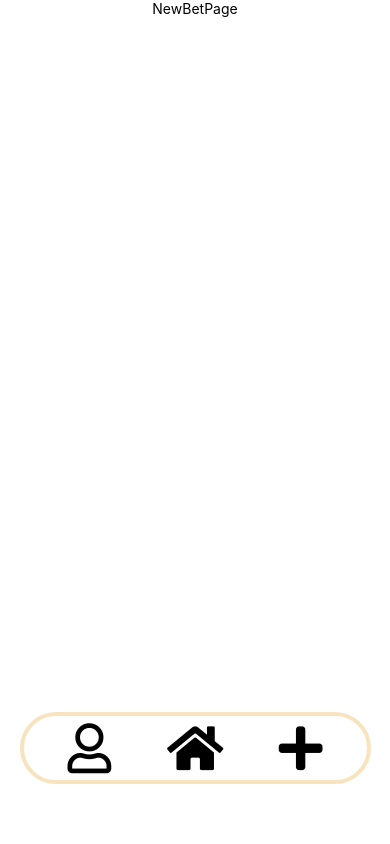
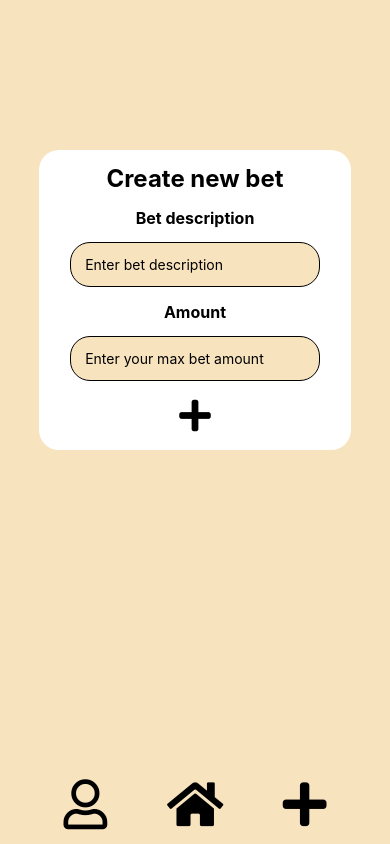
Before and after one commit to Aminager/imin, a React Native app: screen /NewBet in a window 390 px wide. Built offline with nearby package versions, Linux system fonts and the light colour scheme.

Commit message:
Added NewBetScreen

```diff
--- a/components/Bet.js
+++ b/components/Bet.js
@@ -43,10 +43,10 @@
 const styles = StyleSheet.create({
     item: {
         backgroundColor: '#F7E3BE',
-        padding: 15,
+        padding: "4.5%",
         justifyContent: 'space-between',
-        marginTop: 10,
-        marginBottom: 10,
+        marginTop: "2%",
+        marginBottom: "2%",
         borderRadius: 20,
         flexDirection: 'row',
         alignItems: 'center',
@@ -54,18 +54,14 @@
     },
     itemLeft: {
         flexDirection: 'row',
-        alignItems: 'center',
-        flexWrap: 'wrap'
     },
     itemRight: {
         flexDirection: 'row',
-        alignItems: 'center',
-        flexWrap: 'wrap'
     },
     imageOpacity : {
         borderRadius: 50,
-        height: 48,
-        width: 48,
+        height: "10%",
+        width: "10%",
     },
     betImage: {
         height: 48,
@@ -73,7 +69,8 @@
         borderRadius: 50,
     },
     itemText: {
-        marginLeft: 8,
+        marginLeft: '13%',
+        fontWeight: 'bold',
         maxWidth: '60%'
     },
     acceptOpacity: {
--- a/components/BottomNavBar.js
+++ b/components/BottomNavBar.js
@@ -1,10 +1,9 @@
-import React from "react";
+import React, { useState, useEffect } from "react";
 import {View, Text, TouchableOpacity, StyleSheet} from 'react-native';
 import Icon from 'react-native-vector-icons/FontAwesome5';
 
 
 const BottomNavBar = ({navigation}) => {
-
     return (
     <View style={styles.navbar}>
         <TouchableOpacity style={styles.barItem}
@@ -28,12 +27,10 @@
     navbar : {
         position: 'absolute',
         width: '90%',
-        bottom: 60,
+        bottom: '1%',
         flexDirection: 'row',
         justifyContent: 'space-between',
         alignItems: 'center',
-        borderColor: '#F7E3BE',
-        borderWidth: 4,
         borderRadius: 40,
         paddingHorizontal: '10%'
     },
--- a/components/HomeScreen.js
+++ b/components/HomeScreen.js
@@ -1,28 +1,34 @@
-import React from "react";
+import React, {useState} from "react";
 import { StatusBar } from 'expo-status-bar';
-import { StyleSheet, Text, View } from 'react-native';
+import { StyleSheet, Text, View, SafeAreaView, ScrollView} from 'react-native';
 import Bet from './Bet';
 import BottomNavBar from './BottomNavBar';
 
+const bets = require("../testBets.json").bets;
 
 const HomeScreen = ({navigation}) => {
+
+
   return (
-    <View style={styles.container}>
+  <SafeAreaView style={styles.container}>
 
-        <View style={styles.sectionWrapper}>
+      <ScrollView style={styles.sectionWrapper}>
           <Text style={styles.sectionTitle}>Open bets</Text>
 
           <View style={styles.bets}>
-            <Bet text={"A o V gör dumplings till middag o V gör dumplings till middag"} amount={20}/>
-            <Bet text={"Amin går till gymmet idag"} amount={50}/>
+            {
+              bets.map((bet, index) => {
+                return <Bet key={index} text={bet.text} amount={bet.amount} />
+              })
+            }
           </View>
 
-        </View>
+      </ScrollView>
 
       <BottomNavBar navigation={navigation}/>
 
       <StatusBar style="auto" />
-    </View>
+  </SafeAreaView>
   )
 }
 
@@ -33,9 +39,9 @@
     alignItems: 'center',
   },
   sectionWrapper: {
-    paddingTop: 80,
-    paddingHorizontal: 20,
-    alignItems: 'center',
+    paddingTop: "20%",
+    paddingHorizontal: "6%",
+    maxHeight: "91%"
   },
   sectionTitle: {
     fontSize: 24,
--- a/components/NewBetScreen.js
+++ b/components/NewBetScreen.js
@@ -1,25 +1,109 @@
-import React from "react";
+import React, { useEffect, useState } from "react";
 import { StatusBar } from 'expo-status-bar';
-import { StyleSheet, Text, View } from 'react-native';
+import { Text, KeyboardAvoidingView, StyleSheet, TextInput, View, TouchableOpacity} from 'react-native';
+import { SafeAreaView } from "react-native-safe-area-context";
+import Icon from 'react-native-vector-icons/FontAwesome5';
 import BottomNavBar from "./BottomNavBar";
 
 
+
 const NewBetScreen = ({navigation}) => {
-    return(
-        <View style={styles.container}>
 
-            <Text>NewBetPage</Text>
-            <BottomNavBar navigation={navigation}/>
-        </View>
+  const [text, onChangeText] = useState("");
+  const [amount, onChangeAmount] = useState("");
+  const [submit, setSubmit] = useState(false);
 
-    )
+  function formFilled() {
+    let amountInt = parseInt(amount);
+    if (amount == "" || amountInt <= 0) return false;
+    if (text == "") return false;
+    return true;
+  }
+
+  function submitBet() {
+    if (formFilled()) {
+      alert("Bet added");
+    } else {
+      alert("Please enter form correctly");
+    }
+  }
+
+  return(
+    <SafeAreaView style={styles.newBetWrapper}>
+      <KeyboardAvoidingView style={styles.inputWrapper}>
+        <Text style={styles.titleText}>Create new bet</Text>
+
+        <Text style={styles.inputTitle}>Bet description</Text>
+        <TextInput
+          style={styles.textInput}
+          value={text}
+          onChangeText={text => onChangeText(text)}
+          placeholder=" Enter bet description"></TextInput>
+
+        <Text style={styles.inputTitle}>Amount</Text>
+        <TextInput
+          style={styles.amountInput}
+          value={amount}
+          onChangeText={amount => onChangeAmount(amount)}
+          keyboardType="numeric"
+          placeholder=" Enter your max bet amount"></TextInput>
+
+        <TouchableOpacity
+          style={styles.submitButtonWrapper}
+          onPress={() => submitBet()}>
+          <Icon name="plus" style={styles.submitButton}></Icon>
+        </TouchableOpacity>
+      </KeyboardAvoidingView>
+
+      <BottomNavBar navigation={navigation}/>
+    </SafeAreaView>
+  )
 }
 
 const styles = StyleSheet.create({
-  container: {
-    flex: 1,
+  newBetWrapper: {
+    backgroundColor: '#F7E3BE',
+    height: "100%",
+    alignItems: 'center',
+    paddingTop: 150,
+  },
+  titleText: {
+    fontSize: 24,
+    fontWeight: 'bold',
+  },
+  inputTitle: {
+    fontSize: 16,
+    fontWeight: 'bold',
+  },
+  inputWrapper: {
     backgroundColor: '#fff',
-    alignItems: 'center',
+    height: 300,
+    width: "80%",
+    borderRadius: 20,
+    alignItems: "center",
+    flexDirection: 'column',
+    justifyContent: 'space-evenly',
+  },
+  textInput: {
+    backgroundColor: '#F7E3BE',
+    borderWidth: 1,
+    borderRadius: 20,
+    width: "80%",
+    height: "15%",
+    paddingLeft: 10,
+  },
+  amountInput: {
+    backgroundColor: '#F7E3BE',
+    borderWidth: 1,
+    borderRadius: 20,
+    width: "80%",
+    height: "15%",
+    paddingLeft: 10,
+  },
+  submitButton: {
+    fontSize: 36
+  },
+  submitButtonWrapper: {
   },
 });
 
--- a/package.json
+++ b/package.json
@@ -16,8 +16,10 @@
     "material-icons": "^1.13.1",
     "react": "18.1.0",
     "react-native": "0.70.5",
+    "react-native-fs": "^2.20.0",
     "react-native-safe-area-context": "^4.4.1",
-    "react-native-screens": "~3.18.0"
+    "react-native-screens": "~3.18.0",
+    "write-json-file": "^5.0.0"
   },
   "devDependencies": {
     "@babel/core": "^7.12.9"
--- /dev/null
+++ b/testBets.json
@@ -0,0 +1,59 @@
+{
+    "bets": [
+        {
+            "author": "Amin",
+            "text": "A o V gör dumplings till middag",
+            "amount": 2099
+        },
+        {
+            "author": "Amin",
+            "text": "Amin går till gymmet idag",
+            "amount": 50
+        },
+        {
+            "author": "Amin",
+            "text": "Amin går till gymmet idag",
+            "amount": 50
+        },
+        {
+            "author": "Amin",
+            "text": "Amin går till gymmet idag",
+            "amount": 50
+        },
+        {
+            "author": "Amin",
+            "text": "Amin går till gymmet idag",
+            "amount": 50
+        },
+        {
+            "author": "Amin",
+            "text": "Amin går till gymmet idag",
+            "amount": 50
+        },
+        {
+            "author": "Amin",
+            "text": "Amin går till gymmet idag",
+            "amount": 50
+        },
+        {
+            "author": "Amin",
+            "text": "Amin går till gymmet idag",
+            "amount": 50
+        },
+        {
+            "author": "Amin",
+            "text": "Amin går till gymmet idag",
+            "amount": 50
+        },
+        {
+            "author": "Amin",
+            "text": "Amin går till gymmet idag",
+            "amount": 50
+        },
+        {
+            "author": "Amin",
+            "text": "Amin går till gymmet idag",
+            "amount": 50
+        }
+    ]
+}
```
Also changed, not shown: 1 other file (tests, documents, lock files or other folders). Lines whose indentation alone changed are shown as unchanged.
